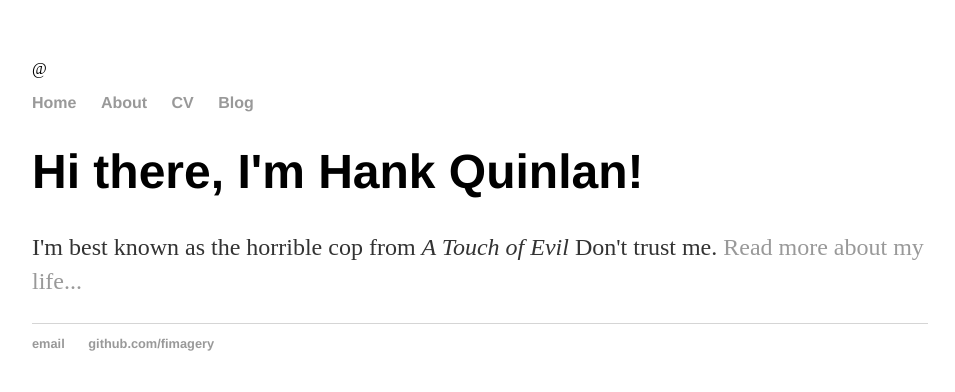
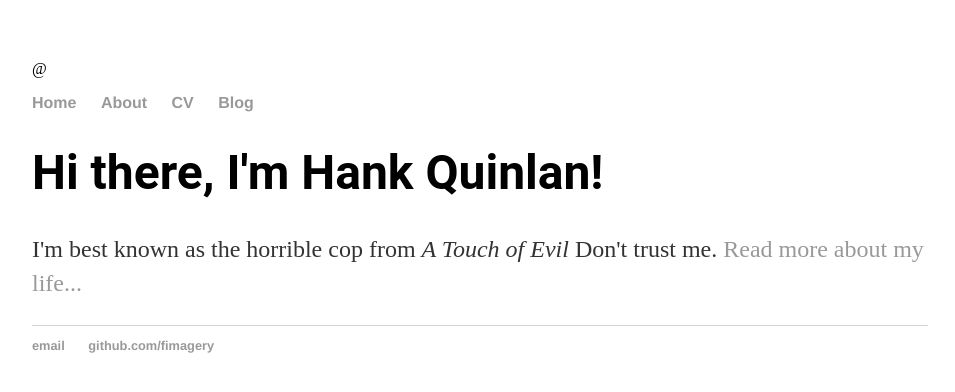
Before and after one commit to fimagery/fimagery.github.io, a Jekyll site: the page built from index.html, in a window 1280 px wide. Shown: the top 392 px of the page, without its empty margins (160-1115 px from the left). Built offline with Jekyll 4.4.1, drawn with Linux system fonts in a browser that asks for light colours.

Commit message:
Update main.css

```diff
--- a/css/main.css
+++ b/css/main.css
@@ -3,7 +3,7 @@
     width: 70%;
 }
 nav ul, footer ul {
-    font-family:'Helvetica', 'Arial', 'Sans-Serif';
+    font-family:'Helvetica', 'Roboto', 'Sans-Serif';
     padding: 0px;
     list-style: none;
     font-weight: bold;
@@ -21,7 +21,7 @@
 }
 h1 {
     font-size: 3em;
-    font-family:'Helvetica', 'Arial', 'Sans-Serif';
+    font-family:'Roboto', 'Arial', 'Sans-Serif';
 }
 p {
     font-size: 1.5em;
```
